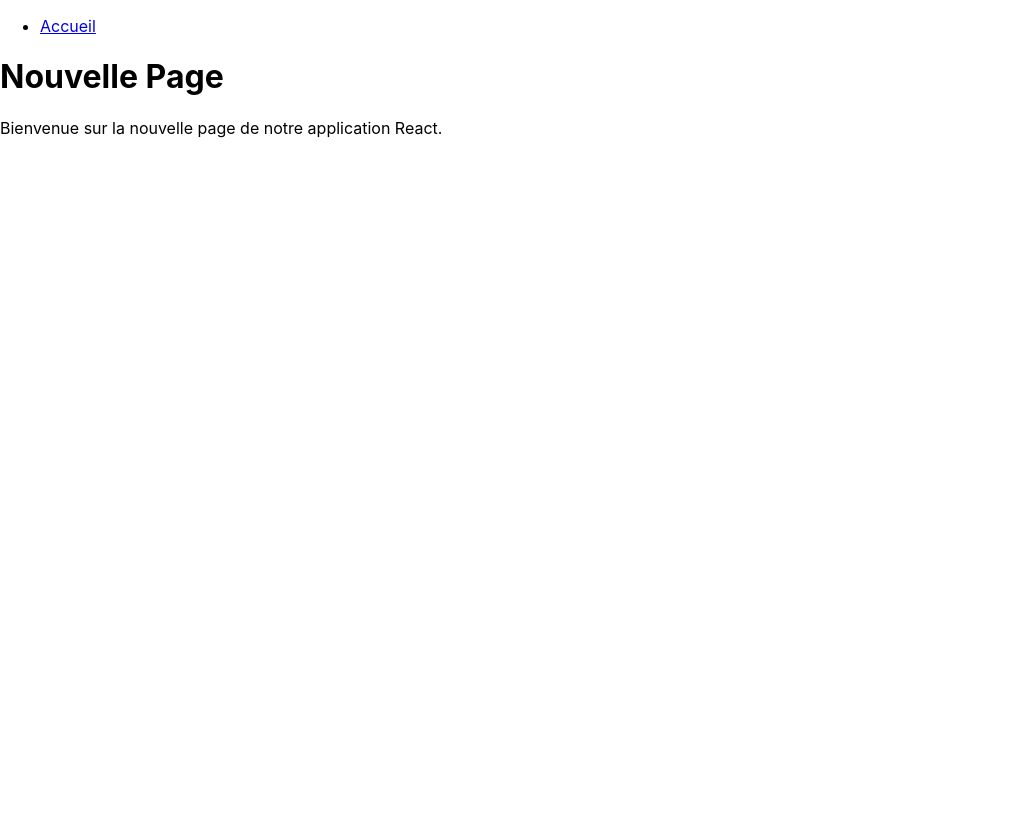
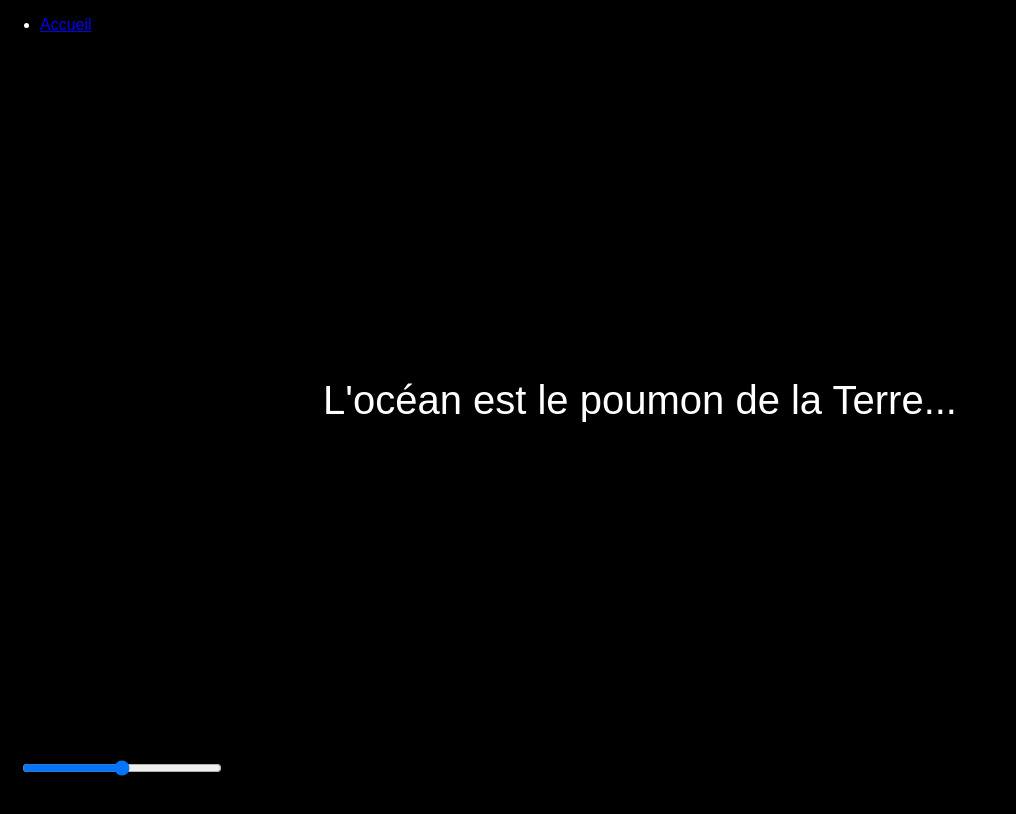
Before and after one commit to Apalian/nuitinfo, a React (Create React App) app: page / in a window 1280 px wide. Shown: the top 814 px of the page, without its empty margins (0-1016 px from the left). Built offline with nearby package versions, Linux system fonts and the light colour scheme.

Commit message:
Page de base ok

```diff
--- a/src/components/AccueilSite.js
+++ b/src/components/AccueilSite.js
@@ -1,12 +1,119 @@
-import React from 'react';
+import React, { useState, useEffect, useRef } from 'react';
+import './Css/AccueilSite.css';
+import oceanSound from '../assets/ocean-sound.mp3';
 
-function AccueilSite() {
+const AccueilSite = () => {
+    const [currentLine, setCurrentLine] = useState(0);
+    const [volume, setVolume] = useState(0.5);
+
+    const textLines = [
+        "L'océan est le poumon de la Terre...",
+        "Il absorbe près de 30% du CO2 et produit plus de la moitié de l'oxygène que nous respirons.",
+        "Mais l'océan souffre...",
+        "Pollution plastique, surpêche, et changement climatique : les équilibres vitaux de nos eaux sont bouleversés.",
+        "Chaque minute, l'équivalent d'un camion de plastique est déversé dans nos océans.",
+        "Les poissons se meurent, les coraux blanchissent, la vie marine s'éteint...",
+        "Tout comme le corps humain malade, l'océan épuisé peine à remplir son rôle.",
+        "Et les conséquences sont évidentes pour nous : augmentation de gaz à effet de serre, chaîne alimentaire déséquilibrée, risques pour notre santé.",
+        "Cependant, tout n'est pas tout noir",
+        "Il existe des solutions, et vous allez les découvrires",
+        "Préserver l'océan, c'est protéger notre propre équilibre, notre propre souffle.",
+        "Nous sommes un avec l'océan. Préservons-le, pour vivre ensemble."
+    ];
+
+    const audioRef = useRef(null);
+
+    useEffect(() => {
+        if (audioRef.current) {
+            audioRef.current.volume = volume;
+        }
+    }, [volume]);
+
+    useEffect(() => {
+        if (audioRef.current) {
+            audioRef.current.play().catch(error => {
+                console.error('Playback prevented:', error);
+            });
+        }
+    }, []);
+
+    useEffect(() => {
+        const handleScroll = () => {
+            const scrollY = window.scrollY;
+            const viewportHeight = window.innerHeight;
+            const lineIndex = Math.min(
+                Math.floor(scrollY / (viewportHeight * 0.5)),
+                textLines.length - 1
+            );
+            console.log(lineIndex);
+            setCurrentLine(lineIndex);
+        };
+
+        window.addEventListener('scroll', handleScroll);
+        return () => window.removeEventListener('scroll', handleScroll);
+    }, [textLines.length]);
+
+    // Calcul de la couleur de fond en fonction de currentLine
+    // On fait deux transitions :
+    // 0 -> 8 : noir (#000) vers bleu foncé (#001f3f)
+    // 8 -> fin : bleu foncé (#001f3f) vers bleu clair (#0074D9)
+
+    const startColor = [0, 0, 0];       // #000000
+    const midColor = [0, 31, 63];       // #001f3f
+    const endColor = [0, 116, 217];     // #0074D9
+
+    let blendedColor;
+    if (currentLine < 8) {
+        const subProgress = currentLine / 8; // entre 0 et 1
+        blendedColor = startColor.map((c,i) => Math.round(c + (midColor[i] - c) * subProgress));
+    } else {
+        const subProgress = (currentLine - 8) / (textLines.length - 1 - 8);
+        blendedColor = midColor.map((c,i) => Math.round(c + (endColor[i] - c) * subProgress));
+    }
+
+    const bgColor = `rgb(${blendedColor[0]}, ${blendedColor[1]}, ${blendedColor[2]})`;
+
     return (
-        <div>
-            <h1>Nouvelle Page</h1>
-            <p>Bienvenue sur la nouvelle page de notre application React.</p>
+        <div
+            className="app"
+            style={{
+                height: `${textLines.length * 50}vh`,
+                backgroundColor: bgColor,
+                transition: 'background-color 1s ease-in-out'
+            }}
+        >
+            <audio ref={audioRef} src={oceanSound} loop />
+            <div className="text-container">
+                {textLines.map((line, index) => (
+                    <p
+                        key={index}
+                        className={`line ${index === currentLine  ? 'active' : ''}`}
+                    >
+                        {line}
+                    </p>
+                ))}
+            </div>
+            <div className="controls">
+                <input
+                    type="range"
+                    min="0"
+                    max="1"
+                    step="0.01"
+                    value={volume}
+                    onChange={(e) => setVolume(parseFloat(e.target.value))}
+                    className="volume-slider"
+                />
+            </div>
+            {currentLine === textLines.length - 2 && (
+                <button
+                    className="sensibiliser-button"
+                    onClick={() => (window.location.href = '/sensibilisation')}
+                >
+                    Me sensibiliser
+                </button>
+            )}
         </div>
     );
-}
+};
 
 export default AccueilSite;
--- /dev/null
+++ b/src/components/Css/AccueilSite.css
@@ -0,0 +1,70 @@
+body {
+    margin: 0;
+    font-family: Arial, sans-serif;
+    background-color: #000;
+    color: #fff;
+    overflow-x: hidden;
+}
+
+.app {
+    display: flex;
+    flex-direction: column;
+    align-items: center;
+    justify-content: center;
+    position: relative;
+    transition: background-color 1s ease-in-out;
+}
+
+.text-container {
+    position: fixed;
+    top: 0;
+    left: 0;
+    width: 100%;
+    height: 100vh;
+    display: flex;
+    align-items: center;
+    justify-content: center;
+    text-align: center;
+}
+
+.line {
+    position: absolute;
+    width: 60%;
+    margin: 0 auto;
+    font-size: 2.5rem;
+    line-height: 1.6;
+    opacity: 0;
+    transition: opacity 0.4s ease-in-out;
+}
+
+.line.active {
+    opacity: 1;
+}
+
+.controls {
+    position: fixed;
+    bottom: 20px;
+    left: 20px;
+}
+
+.volume-slider {
+    width: 200px;
+}
+
+.sensibiliser-button {
+    position: fixed;
+    bottom: 20%;
+    left: 50%;
+    transform: translateX(-50%);
+    padding: 10px 20px;
+    background-color: #00aaff;
+    color: #fff;
+    border: none;
+    cursor: pointer;
+    font-size: 1rem;
+    transition: opacity 1s ease-in-out;
+}
+
+.sensibiliser-button:hover {
+    background-color: #0088cc;
+}
```
Also changed, not shown: 1 other file (tests, documents, lock files or other folders).
